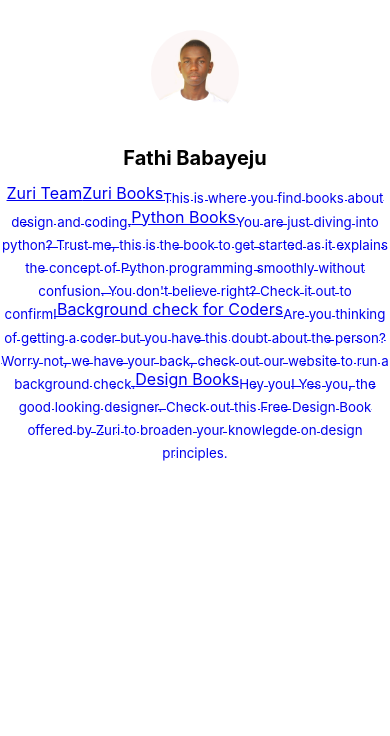
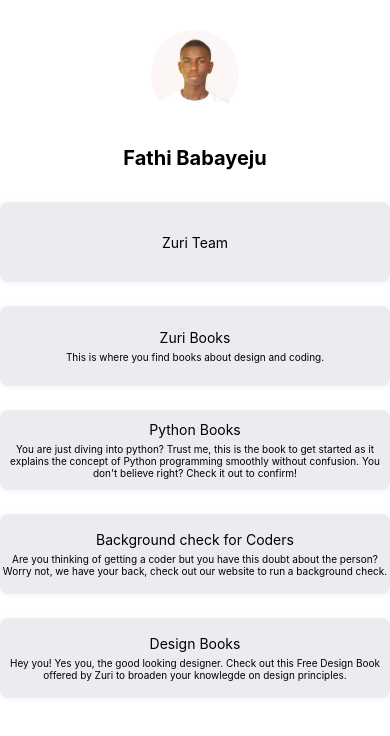
Before and after one commit to c-blaq/hng9, a React (Create React App) app: page / in a window 390 px wide. Shown: the top 736 px of the page. Built offline with nearby package versions, Linux system fonts and the light colour scheme.

Commit message:
link section style

```diff
--- a/src/first-stage/LinkSection/LinkSection.jsx
+++ b/src/first-stage/LinkSection/LinkSection.jsx
@@ -1,4 +1,5 @@
 import React from "react";
+import "./index.css";
 
 const LinkSection = () => {
   return (
--- /dev/null
+++ b/src/first-stage/LinkSection/index.css
@@ -0,0 +1,39 @@
+section {
+  margin-top: 52px;
+}
+
+a {
+  text-decoration: none;
+  color: black;
+  font-size: 18px;
+  background: #eaecf0;
+  display: flex;
+  flex-direction: column;
+  justify-content: center;
+  align-items: center;
+  margin-bottom: 24px;
+  border-radius: 8px;
+  height: 80px;
+
+  filter: drop-shadow(0px 1px 2px rgba(16, 24, 40, 0.05));
+}
+a sub {
+  font-size: 12px;
+  margin-top: 5px;
+  max-width: 500px;
+}
+
+@media (max-width: 500px) {
+  section {
+    margin-top: 32px;
+  }
+
+  a {
+    font-size: 14px;
+    padding: 0;
+  }
+
+  a sub {
+    font-size: 10px;
+  }
+}
```
